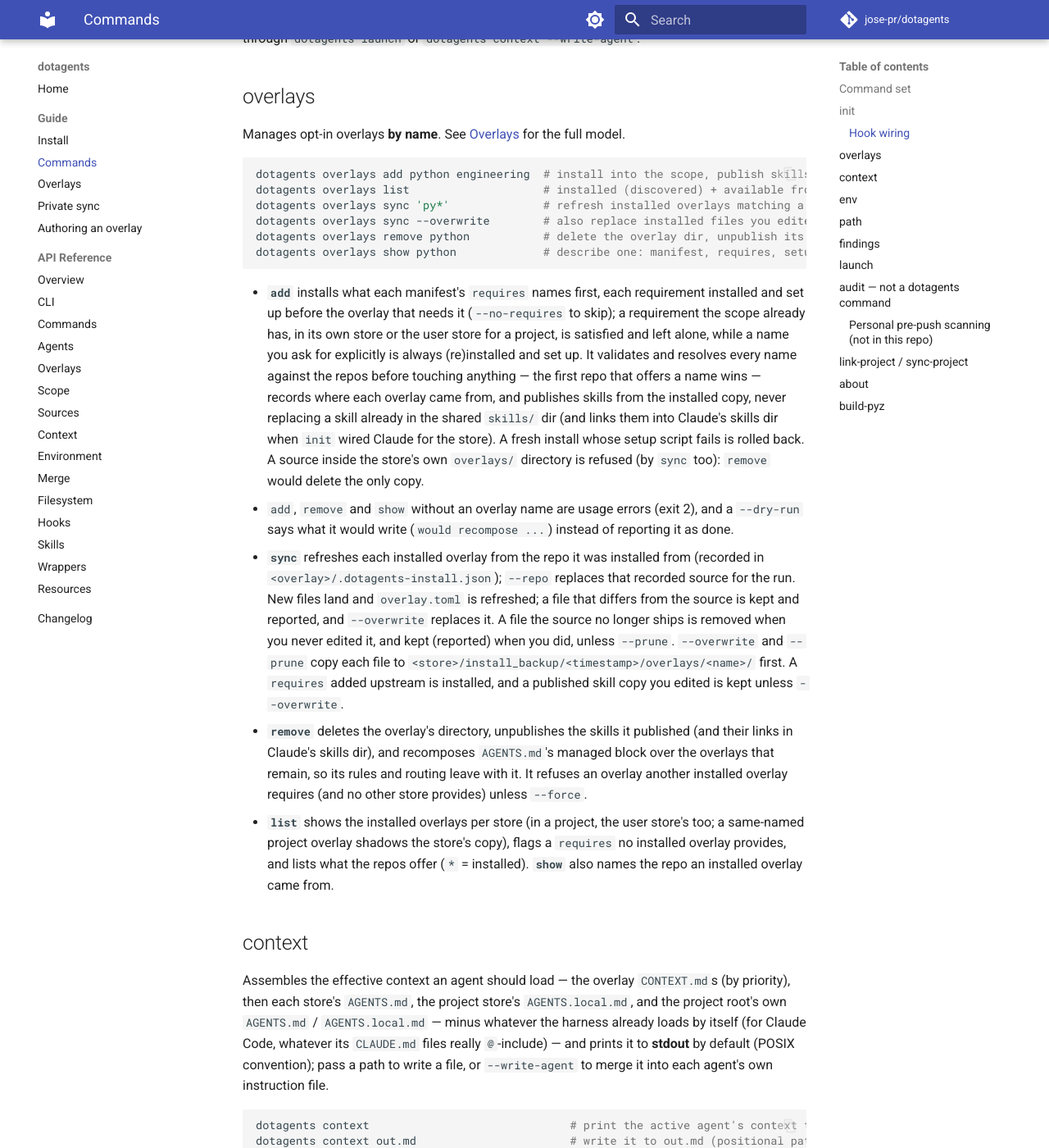
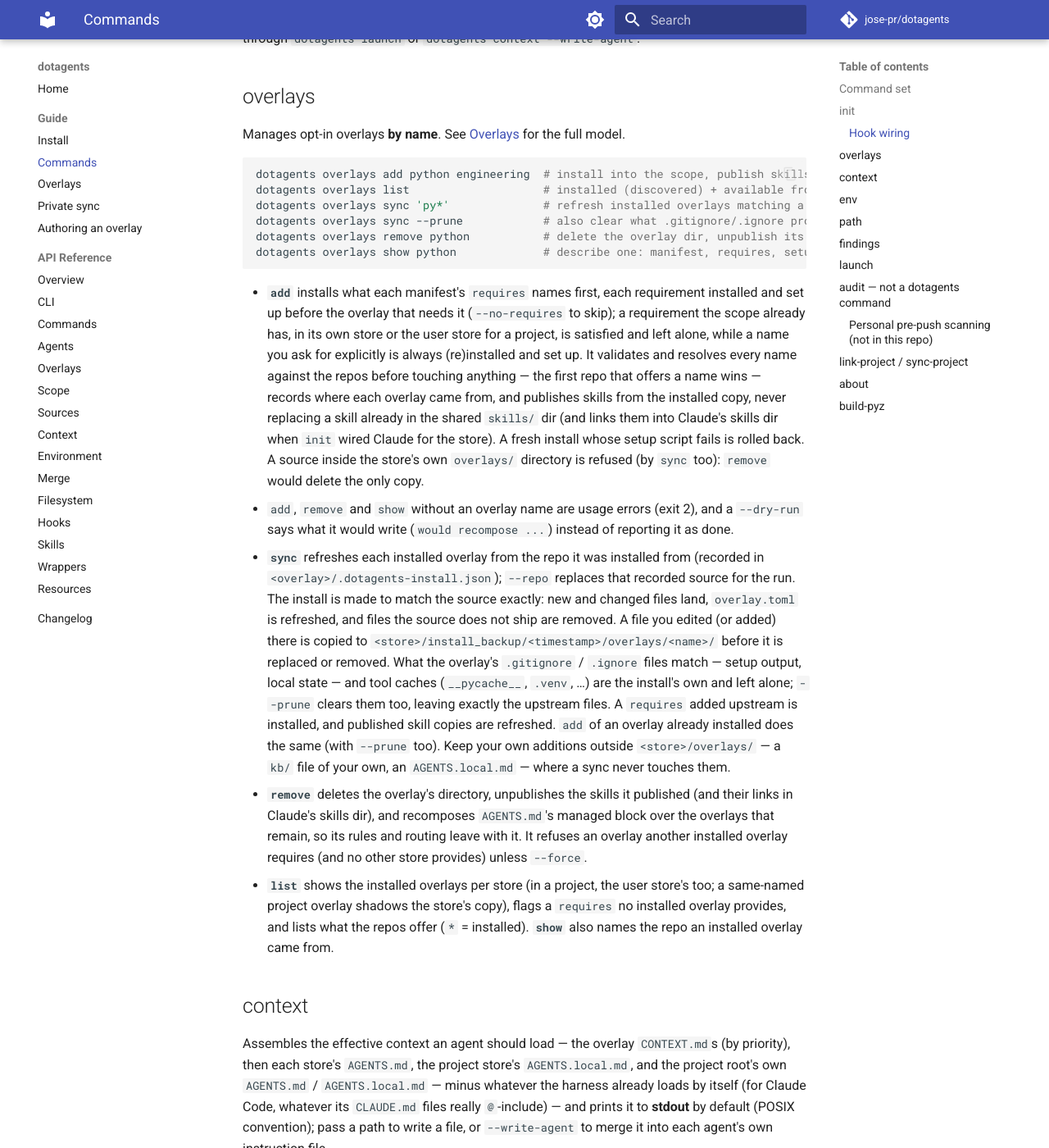
Before and after one commit to jose-pr/dotagents, an MkDocs documentation site: the page built from docs/guide/commands.md, in a window 1280 px wide and 1400 px high, scrolled down 4009 px. Shown: the whole window at 82% size. Built offline with MkDocs 1.6.1 and Material for MkDocs 9.7.7, drawn with Linux system fonts in a browser that asks for light colours; comment, search, counter and statistics services are not loaded.

Commit message:
docs: overlays mirror their source; .gitignore/.ignore protect the install's own files

````diff
--- a/docs/guide/commands.md
+++ b/docs/guide/commands.md
@@ -163,7 +163,7 @@ Manages opt-in overlays **by name**. See [Overlays](overlays.md) for the full mo
 dotagents overlays add python engineering  # install into the scope, publish skills, merge rules/routing
 dotagents overlays list                    # installed (discovered) + available from the repos
 dotagents overlays sync 'py*'              # refresh installed overlays matching a glob
-dotagents overlays sync --overwrite        # also replace installed files you edited (backed up)
+dotagents overlays sync --prune            # also clear what .gitignore/.ignore protect: exactly upstream
 dotagents overlays remove python           # delete the overlay dir, unpublish its skills, un-merge its rules
 dotagents overlays show python             # describe one: manifest, requires, setup, skills, source (--json)
 ```
@@ -184,13 +184,17 @@ dotagents overlays show python             # describe one: manifest, requires, s
   it as done.
 - **`sync`** refreshes each installed overlay from the repo it was installed from
   (recorded in `<overlay>/.dotagents-install.json`); `--repo` replaces that recorded
-  source for the run. New files land and `overlay.toml` is refreshed; a file that
-  differs from the source is kept and reported, and `--overwrite` replaces it. A file
-  the source no longer ships is removed when you never edited it, and kept (reported)
-  when you did, unless `--prune`. `--overwrite` and `--prune` copy each file to
-  `<store>/install_backup/<timestamp>/overlays/<name>/` first. A `requires` added
-  upstream is installed, and a published skill copy you edited is kept unless
-  `--overwrite`.
+  source for the run. The install is made to match the source exactly: new and changed
+  files land, `overlay.toml` is refreshed, and files the source does not ship are
+  removed. A file you edited (or added) there is copied to
+  `<store>/install_backup/<timestamp>/overlays/<name>/` before it is replaced or
+  removed. What the overlay's `.gitignore` / `.ignore` files match — setup output,
+  local state — and tool caches (`__pycache__`, `.venv`, …) are the install's own and
+  left alone; `--prune` clears them too, leaving exactly the upstream files. A
+  `requires` added upstream is installed, and published skill copies are refreshed.
+  `add` of an overlay already installed does the same (with `--prune` too). Keep your
+  own additions outside `<store>/overlays/` — a `kb/` file of your own, an
+  `AGENTS.local.md` — where a sync never touches them.
 - **`remove`** deletes the overlay's directory, unpublishes the skills it published
   (and their links in Claude's skills dir), and recomposes `AGENTS.md`'s managed block over the overlays that remain, so its
   rules and routing leave with it. It refuses an overlay another installed overlay
````
Also changed, not shown: CHANGELOG.md (+15 -0 lines), README.md (+7 -7 lines), docs/guide/install.md (+1 -1 lines), docs/guide/overlays.md (+7 -4 lines), docs/index.md (+2 -1 lines), src/dotagents/AGENTS.md (+31 -11 lines).
